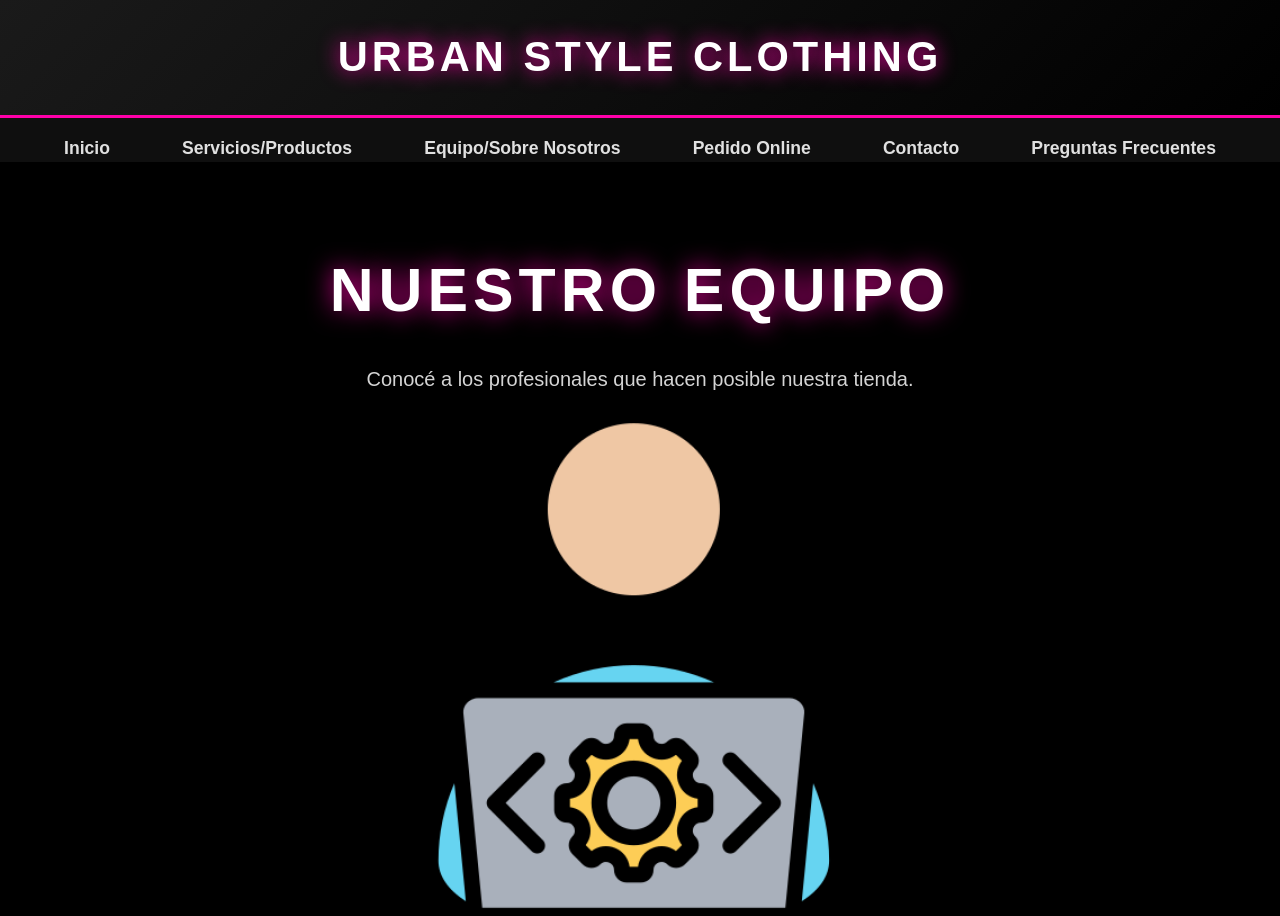
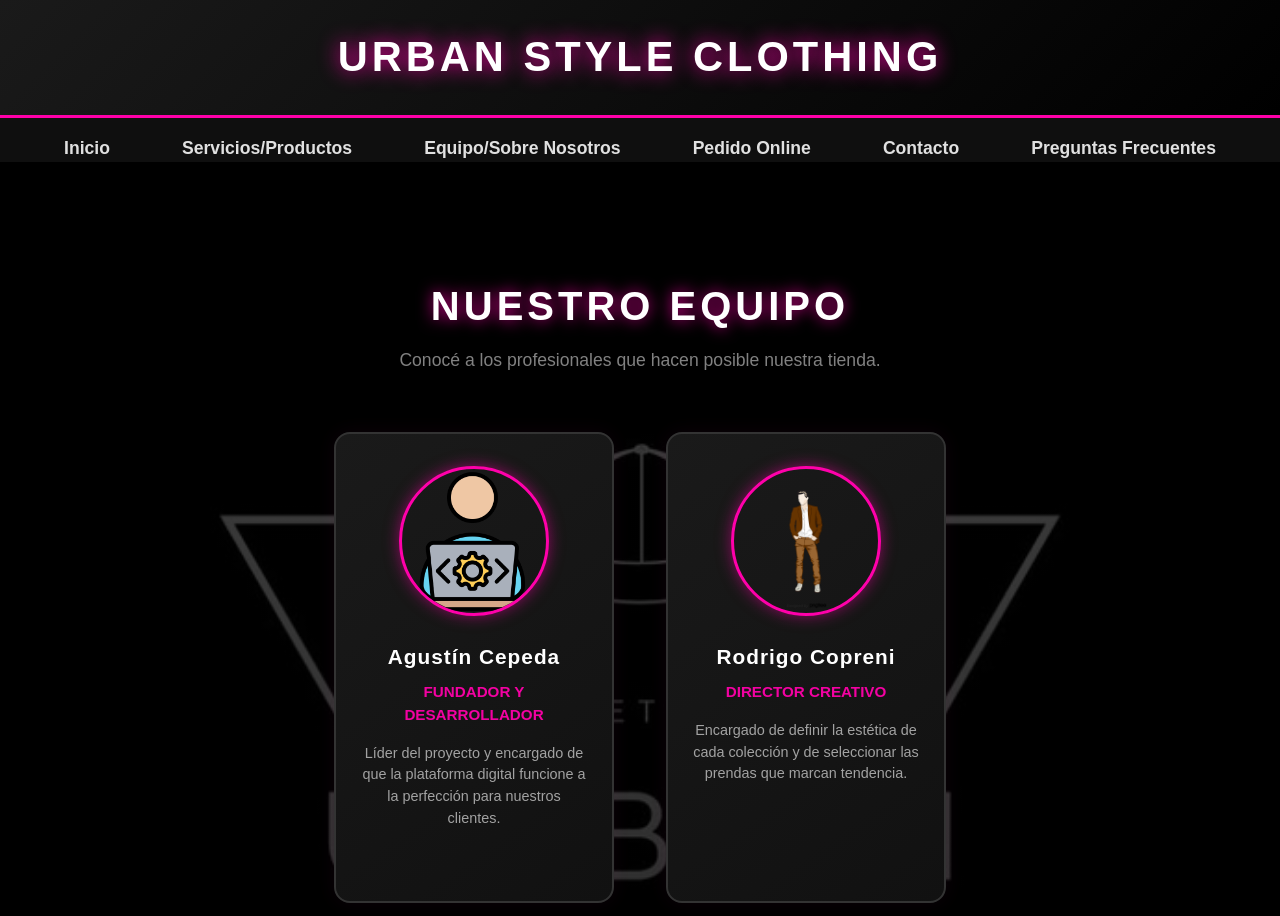
Before and after one commit to aguscepeda/tpn1-tiendaropa, a plain HTML site: page pages/equipo.html in a window 1280 px wide. Shown: the top 916 px of the page. Drawn offline with Linux system fonts and the light colour scheme.

Commit message:
Update style.css

```diff
--- a/css/style.css
+++ b/css/style.css
@@ -334,3 +334,94 @@ footer {
     margin-bottom: 15px; /* Espacio debajo del resumen del cuadro abierto [8] */
     padding-bottom: 10px; /* Espacio interno debajo del resumen del cuadro abierto [8] */
 }
+
+/*------------------------------------ EQUIPO / SOBRE NOSOTROS -----------------------------------------------*/
+
+.equipo-section {
+    max-width: 1200px;
+    margin: 0 auto;
+    padding: 2rem;
+}
+
+.equipo-section h2 {
+    font-size: 2.5rem;
+    text-transform: uppercase;
+    letter-spacing: 4px;
+    color: #ffffff;
+    text-shadow: 0 0 15px rgba(255, 0, 170, 0.8);
+    margin-bottom: 0.5rem;
+    text-align: center;
+}
+
+.equipo-section p.subtitulo {
+    text-align: center;
+    color: #888888;
+    font-size: 1.1rem;
+    margin-bottom: 3rem;
+}
+
+/* Contenedor principal que apila las filas verticalmente */
+.contenedor-equipo {
+    display: flex;
+    flex-direction: column; /* Pone una fila debajo de la otra */
+    align-items: center;
+    gap: 2rem; /* Espacio entre la fila de arriba y la de abajo */
+}
+
+/* Contenedor para cada fila individual */
+.fila-equipo {
+    display: flex;
+    justify-content: center;
+    gap: 2rem; /* Espacio entre las tarjetas de una misma fila */
+    flex-wrap: wrap; /* Mantiene el diseño responsive para celulares */
+    width: 100%;
+}
+
+.tarjeta-integrante {
+    background: linear-gradient(145deg, #1a1a1a, #111111);
+    border: 2px solid #333333;
+    padding: 2rem 1.5rem;
+    margin: 10px;
+    border-radius: 16px;
+    width: 280px;
+    text-align: center;
+    box-shadow: 0 0 20px rgba(255, 0, 170, 0.05);
+    transition: all 0.3s ease;
+}
+
+.tarjeta-integrante:hover {
+    border-color: #ff00aa;
+    box-shadow: 0 0 30px rgba(255, 0, 170, 0.4);
+    transform: translateY(-10px);
+}
+
+.img-integrante {
+    width: 150px;
+    height: 150px;
+    object-fit: cover; /* Evita que la imagen se estire feo */
+    border-radius: 50%; /* Hace la imagen circular */
+    border: 3px solid #ff00aa; /* Borde neón para las fotos */
+    margin-bottom: 1.5rem;
+    box-shadow: 0 0 15px rgba(255, 0, 170, 0.5);
+}
+
+.tarjeta-integrante h3 {
+    color: #ffffff;
+    font-size: 1.3rem;
+    margin-bottom: 0.5rem;
+    letter-spacing: 1px;
+}
+
+.tarjeta-integrante .rol {
+    color: #ff00aa;
+    font-weight: 600;
+    font-size: 0.95rem;
+    text-transform: uppercase;
+    margin-bottom: 1rem;
+}
+
+.tarjeta-integrante p {
+    color: #aaaaaa;
+    font-size: 0.9rem;
+    line-height: 1.5;
+}
```
